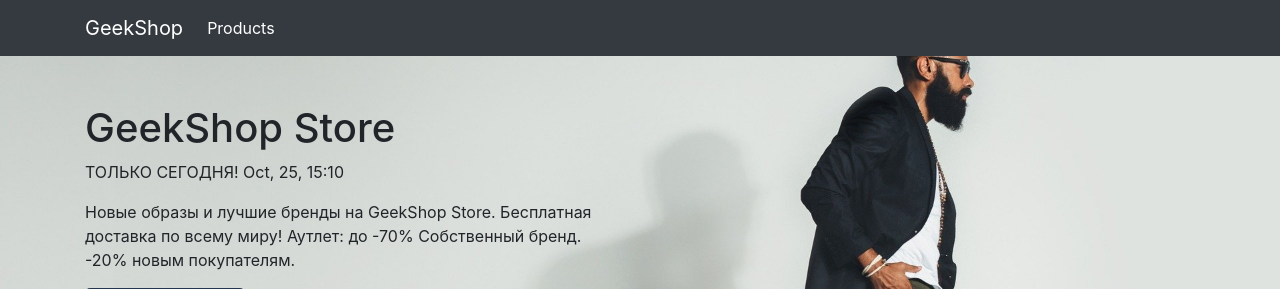
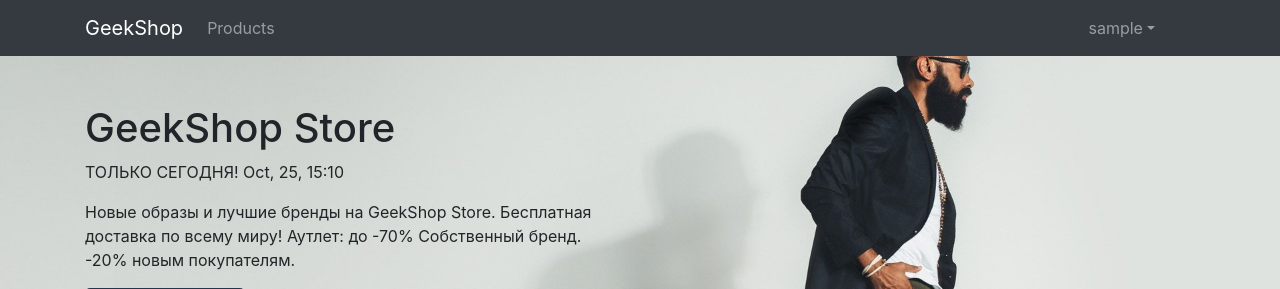
Before and after one commit to prapeller/geekbrains_django_basics, a Django app: page / in a window 1280 px wide. Shown: the top 289 px of the page. Run offline with Django 3.2, Linux system fonts and the light colour scheme; the visitor is signed in with stand-in values (Sample User, id 1); parts of the project's set-up code (start-up, migrations or seed data) failed here and were passed over; some libraries are stand-ins or nearby versions.

Commit message:
added dropdown menu to products/base.html

```diff
--- a/geekshop/products/templates/products/base.html
+++ b/geekshop/products/templates/products/base.html
@@ -29,15 +29,12 @@
     <div class="container">
 
         <a class="navbar-brand" href="{% url 'index' %}">GeekShop</a>
-		<button class="navbar-toggler" type="button" data-toggle="collapse" data-target="#navbarResponsive"
-		        aria-controls="navbarResponsive" aria-expanded="false" aria-label="Toggle navigation">
+        <button class="navbar-toggler" type="button" data-toggle="collapse" data-target="#navbarResponsive" aria-controls="navbarResponsive" aria-expanded="false" aria-label="Toggle navigation">
             <span class="navbar-toggler-icon"></span>
         </button>
 
         <div class="navbar-nav collapse navbar-collapse" id="navbarResponsive">
-				<li class="nav-item active ">
             <a class="nav-link" href="{% url 'products_app:main' %}">Products</a>
-				</li>
         </div>
 
         <div class="collapse navbar-collapse" id="navbarResponsive">
@@ -45,15 +42,19 @@
 
                 {% if not user.is_authenticated %}
                     <li class="nav-item">
-						<a class="nav-link" href="{% url 'users_app:login' %}">Sign in <i
-								class="fas fa-sign-in-alt"></i>
-						</a>
+                        <a class="nav-link" href="{% url 'users_app:login' %}">Sign in <i class="fas fa-sign-in-alt"></i> </a>
                     </li>
 
                 {% else %}
-					<li class="nav-item">
-						<a class="nav-link active" href="{% url 'users_app:profile' %} "><i
-								class="fas fa-user-circle"></i></a>
+
+                    <li class="nav-item dropdown">
+                        <a class="nav-link dropdown-toggle" href="#" id="navbarDropdownMenuLink" data-toggle="dropdown" aria-haspopup="true" aria-expanded="false"><i
+                                class="fas fa-user-circle"></i> {{ user.username }}</a>
+
+                        <div class="dropdown-menu" aria-labelledby="navbarDropdownMenuLink">
+                            <a class="dropdown-item" href="{% url 'users_app:profile' %}">Profile</a>
+                            <a class="dropdown-item" href="{% url 'orders_app:order_list' %}">Orders</a>
+                        </div>
 
                     </li>
 
@@ -61,15 +62,15 @@
 
                         <li class="nav-item">
                             <a class="nav-link" href="{% url 'admins_app:index' %}">
-								<i class="fas fa-users-cog"></i>
-							</a>
+                                <i class="fas fa-users-cog"></i> </a>
                         </li>
+
                     {% endif %}
 
                     <li class="nav-item">
-						<a class="nav-link" href="{% url 'users_app:logout' %}"><i
-								class="fas fa-sign-out-alt"></i></a>
+                        <a class="nav-link" href="{% url 'users_app:logout' %}"> <i class="fas fa-sign-out-alt"></i></a>
                     </li>
+
                 {% endif %}
             </ul>
         </div>
@@ -99,18 +100,28 @@
     {% endif %}
 
     {% if form.errors %}
-		<div class="alert alert-danger alert-dismissible fade show" role="alert" style="margin-top: 50px;">
+        <div class="alert alert-danger alert-dismissible fade show" role="alert"
+             style="margin-top: 50px;">
             <p><strong>Error!</strong></p>
+
             {% for field, error in form.errors.items %}
+
                 {% if field == '__all__' %}
+
                     {{ error }}
+
                 {% else %}
+
                     '{{ field }}': {{ error }}
+
                 {% endif %}
+
             {% endfor %}
+
             <button type="button" class="close" data-dismiss="alert" aria-label="Close">
                 <span aria-hidden="true">&times;</span>
             </button>
+
         </div>
     {% endif %}
 
@@ -129,7 +140,8 @@
 <script src="{{ STATIC_PREFIX }}vendor/bootstrap/js/bootstrap.bundle.min.js"></script>
 
 <!-- FontAwesome script -->
-<script src="{{ STATIC_PREFIX }}vendor/fontawesome/fontawesome-icons.js" crossorigin="anonymous"></script>
+<script src="{{ STATIC_PREFIX }}vendor/fontawesome/fontawesome-icons.js"
+        crossorigin="anonymous"></script>
 <script src="{{ STATIC_PREFIX }}js/basket.js"></script>
 
 </body>
```
Lines whose indentation alone changed are shown as unchanged.
